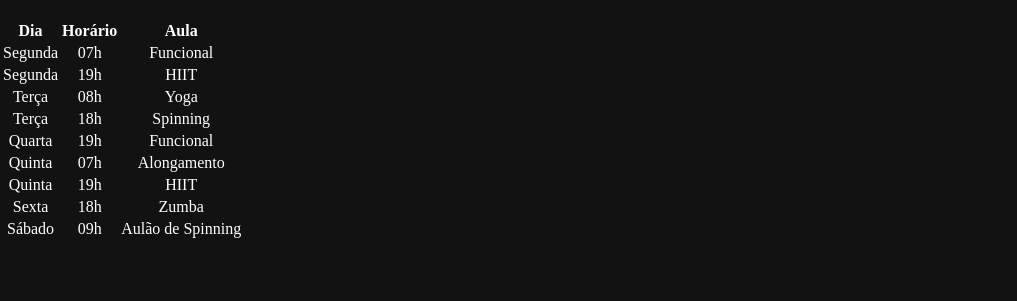
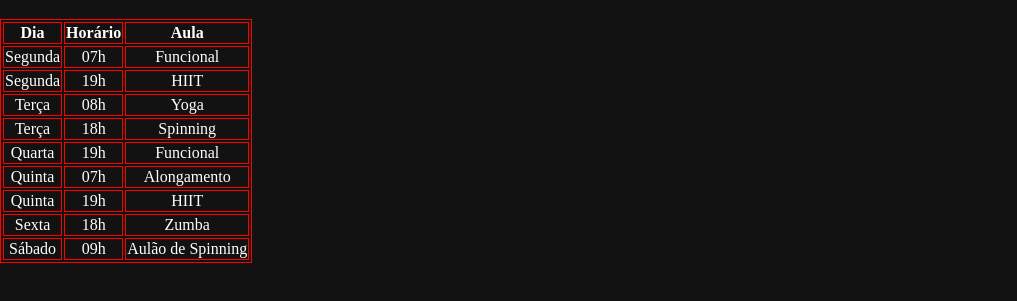
Before and after one commit to Fariaz02/Projeto-Front-end, a plain HTML site: page Aulas.html in a window 1280 px wide. Shown: the part 61-362 px from the top of the page, without its empty margins (0-1017 px from the left). Drawn offline with Linux system fonts and the light colour scheme.

Commit message:
scm-history-item:c%3A%5CUsers%5CCAUAFARIAS%5CDocuments%5Cgithub%5CProjeto-Front-end?%7B%22repositoryId%22%3A%22scm1%22%2C%22historyItemId%22%3A%22241be24d4923e0f9222d35233f5028ad7b3198a8%22%2C%22historyItemParentId%22%3A%2222f4346ee79db632a56e323d1a9d5059163430a1%22%2C%22historyItemDisplayId%22%3A%22241be24%22%7D

```diff
--- a/style.css
+++ b/style.css
@@ -5,3 +5,6 @@ body{
     text-align: center;
     color: #fff;
 }
+    table, th, td {
+       border: 1px solid red;
+}
```
